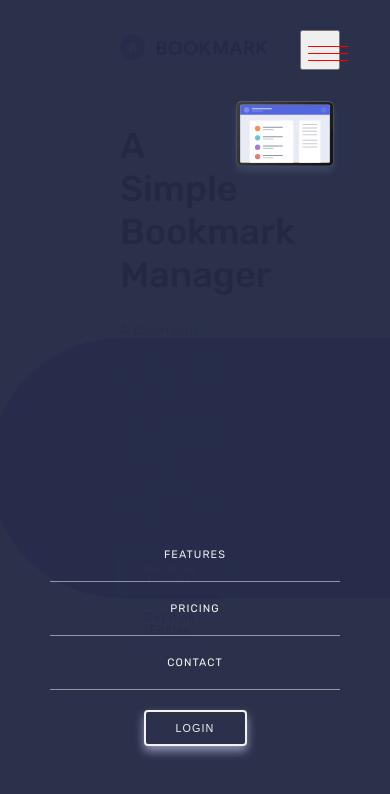
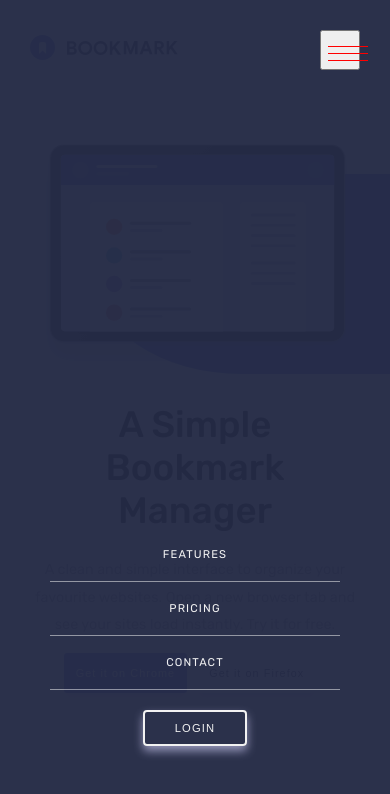
Before and after one commit to yirano/react-bookmark_lp, a React (Create React App) app: page / in a window 390 px wide. Shown: the top 794 px of the page. Built offline with nearby package versions, Linux system fonts and the light colour scheme.

Commit message:
Implement responsive styling to CTA

```diff
--- a/src/App.css
+++ b/src/App.css
@@ -1,5 +1,10 @@
+body {
+	box-sizing: border-box;
+}
+
 .main {
 	padding: 0 50px 0 120px;
+	height: 100%;
 }
 :root {
 	--soft-blue: hsl(231, 69%, 60%);
--- a/src/components/Cta/Cta.component.jsx
+++ b/src/components/Cta/Cta.component.jsx
@@ -6,7 +6,6 @@ class CallToAction extends React.Component {
 	render() {
 		return (
 			<div className="section-1">
-				<div className="purpleBox" />
 				<div className="leftContent">
 					<h1>A Simple Bookmark Manager</h1>
 					<p className="caption">
@@ -19,6 +18,7 @@ class CallToAction extends React.Component {
 					</div>
 				</div>
 				<div className="rightContent">
+					<div className="purpleBox" />
 					<img src={heroImage} alt="Illustration Hero" />
 				</div>
 			</div>
--- a/src/components/Cta/Cta.styles.css
+++ b/src/components/Cta/Cta.styles.css
@@ -1,16 +1,19 @@
 .section-1 {
 	font-weight: 400;
 	display: flex;
+	box-sizing: border-box;
 }
 
 .purpleBox {
-	height: 260px;
-	width: 400px;
-	border-top-left-radius: 200px;
-	border-bottom-left-radius: 200px;
+	max-height: 56%;
+	min-height: 40%;
+	width: 35vw;
+	border-top-left-radius: 100%;
+	border-bottom-left-radius: 100%;
 	position: absolute;
-	top: 40%;
 	right: 0;
+	margin-top: 50px;
+	align-self: center;
 	background-color: var(--soft-blue);
 	z-index: -999;
 }
@@ -23,20 +26,22 @@
 
 .section-1 h1 {
 	font-weight: 500;
+	font-size: 2.3rem;
 }
 
 .leftContent {
 	width: 50%;
+	align-self: flex-start;
 }
 
 .rightContent {
-	position: relative;
 	width: 50%;
+	display: flex;
 }
 
 .rightContent img {
-	max-height: 100%;
-	max-width: 100%;
+	max-width: 46vw;
+	max-height: auto;
 }
 
 .section-1 .caption {
@@ -47,7 +52,7 @@
 
 .header-button-wrapper button {
 	margin-right: 10px;
-	padding: 10px 10px;
+	padding: 12px 10px;
 	border: 2px solid transparent;
 	border-radius: 3px;
 	box-shadow: 0px 5px 10px rgba(199, 198, 238, 0.664);
@@ -72,3 +77,44 @@ button.grey-bg:hover {
 	border: 2px solid var(--very-dark-blue);
 	background-color: #fff;
 }
+
+@media only screen and (max-width: 856px) {
+	.main {
+		padding: 0 30px;
+		margin: 0;
+	}
+
+	.section-1 {
+		flex-direction: column-reverse;
+	}
+
+	.section-1 .caption {
+		line-height: 1.9em;
+	}
+
+	.rightContent {
+		padding-top: 40px;
+		width: 100%;
+		height: auto;
+		text-align: center;
+	}
+
+	.purpleBox {
+		width: 76%;
+		margin-top: 30px;
+		min-height: 200px;
+		max-height: 250px;
+		text-align: center;
+	}
+
+	.rightContent img {
+		max-width: 86vw;
+		margin: auto;
+	}
+
+	.leftContent {
+		width: 100%;
+		text-align: center;
+		align-self: center;
+	}
+}
--- a/src/components/Nav/Nav.styles.css
+++ b/src/components/Nav/Nav.styles.css
@@ -15,7 +15,7 @@ nav ul li {
 	list-style: none;
 	display: inline-block;
 	padding: 10px 18px;
-	font-size: 0.6em;
+	font-size: 0.7rem;
 	letter-spacing: 0.1em;
 	text-transform: uppercase;
 }
@@ -36,7 +36,7 @@ nav a:hover {
 	background-color: var(--soft-red);
 	padding: 10px 30px;
 	text-transform: uppercase;
-	font-size: 1em;
+	font-size: 0.7rem;
 	letter-spacing: 0.1em;
 	border: 2px solid var(--soft-red);
 	border-radius: 4px;
```
